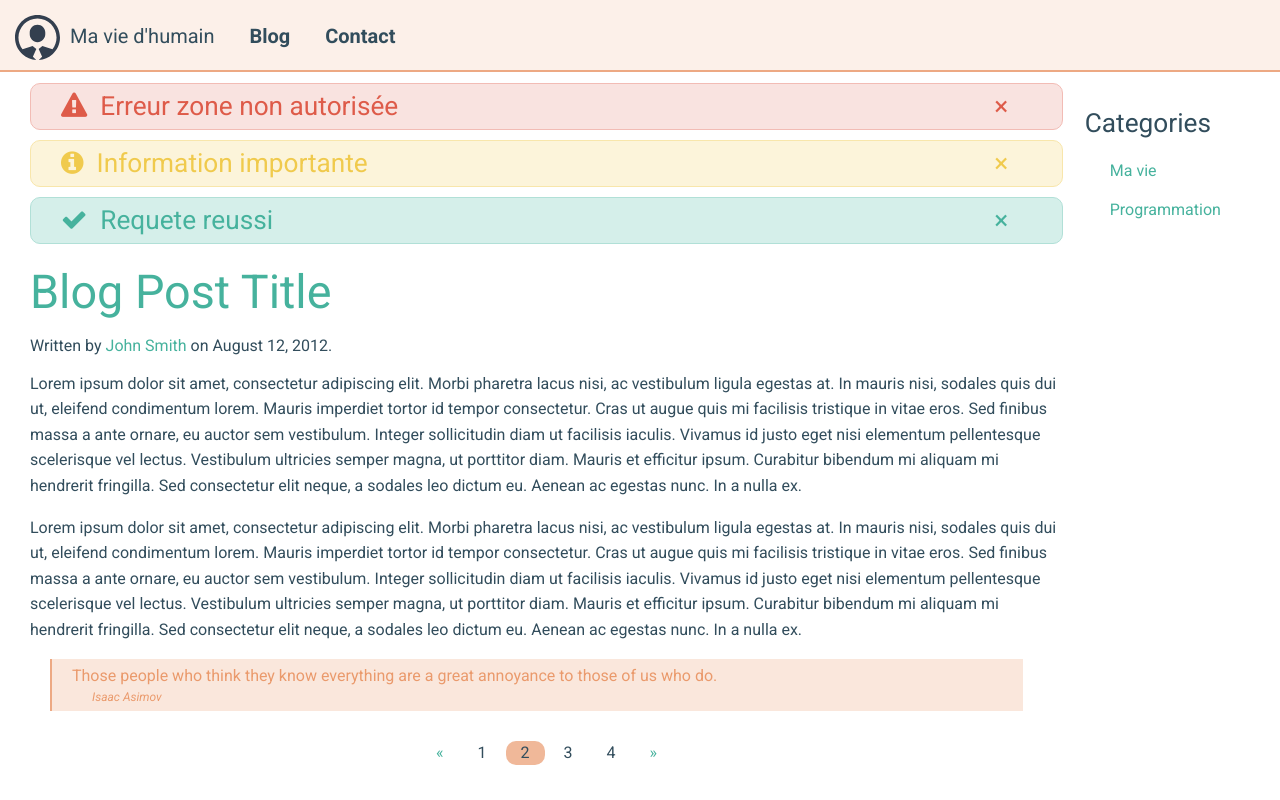
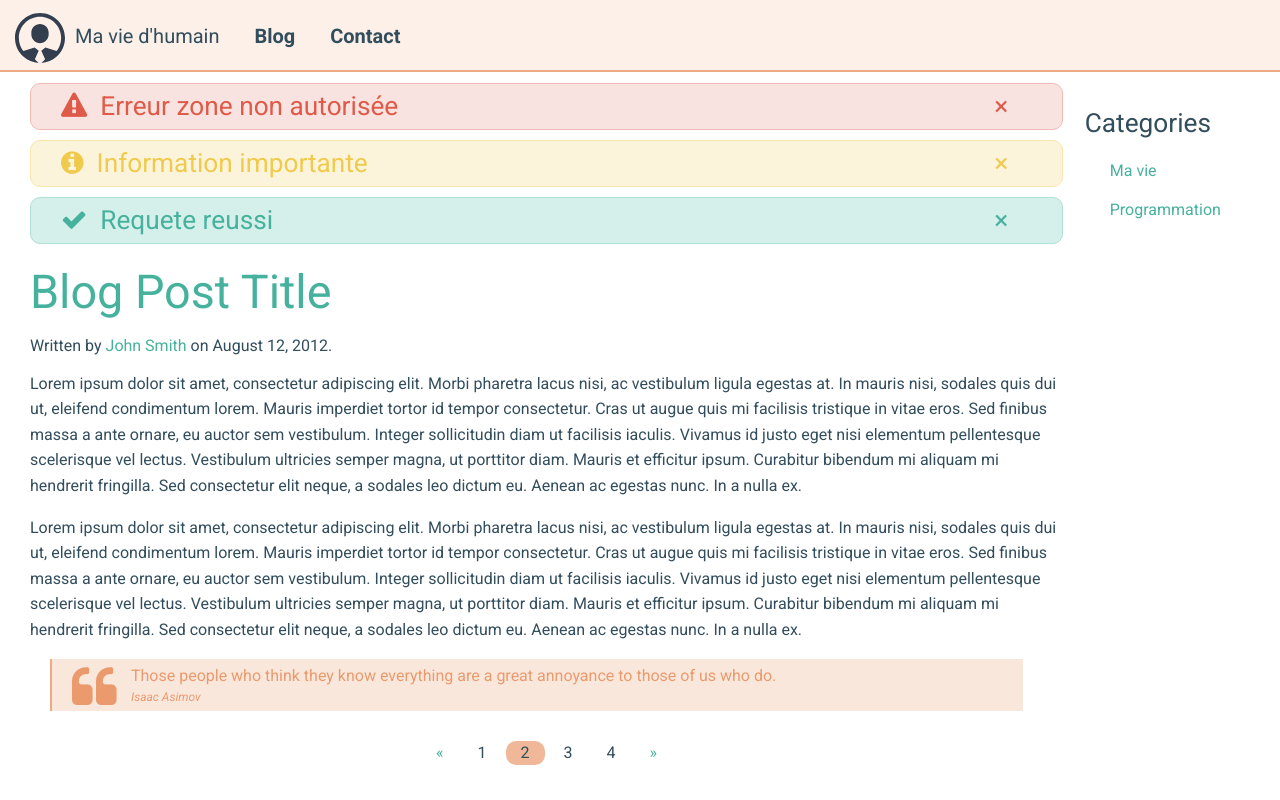
Before and after one commit to vie-humaine/Design-Sans-Foundation, a website: page index.html in a window 1280 px wide. Drawn offline with nearby package versions, Linux system fonts and the light colour scheme.

Commit message:
ajout quote dans Blockquote
ajout quote dans Blockquote
Augmentation du logo 45px -> 50px

```diff
--- a/index.html
+++ b/index.html
@@ -60,7 +60,11 @@
                 Lorem ipsum dolor sit amet, consectetur adipiscing elit. Morbi pharetra lacus nisi, ac vestibulum ligula egestas at. In mauris nisi, sodales quis dui ut, eleifend condimentum lorem. Mauris imperdiet tortor id tempor consectetur. Cras ut augue quis mi facilisis tristique in vitae eros. Sed finibus massa a ante ornare, eu auctor sem vestibulum. Integer sollicitudin diam ut facilisis iaculis. Vivamus id justo eget nisi elementum pellentesque scelerisque vel lectus. Vestibulum ultricies semper magna, ut porttitor diam. Mauris et efficitur ipsum. Curabitur bibendum mi aliquam mi hendrerit fringilla. Sed consectetur elit neque, a sodales leo dictum eu. Aenean ac egestas nunc. In a nulla ex.
             </p>
 
-            <blockquote>Those people who think they know everything are a great annoyance to those of us who do.<cite>Isaac Asimov</cite></blockquote>
+            <blockquote>
+                <i class="fa fa-quote-left fa-3x fa-pull-left"></i>
+                Those people who think they know everything are a great annoyance to those of us who do.
+                <cite>Isaac Asimov</cite>
+            </blockquote>
 
             <div class="paginate">
                 <ul>
--- a/scss/app.scss
+++ b/scss/app.scss
@@ -128,7 +128,7 @@ nav section ul
 
 nav section img
 {
-    height: 45px;
+    height: 50px;
     vertical-align: middle;
 }
 
```
Also changed, not shown: css/app.css.
